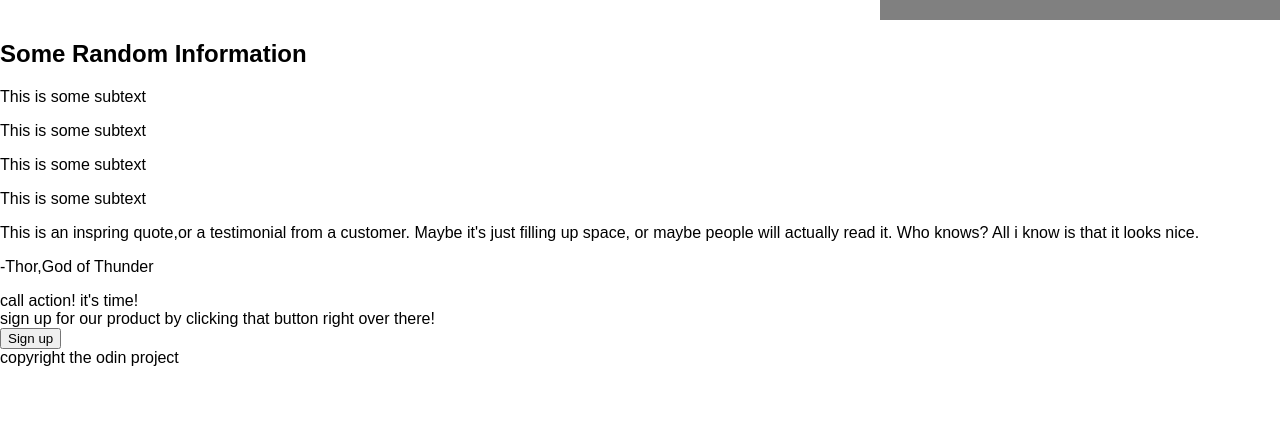
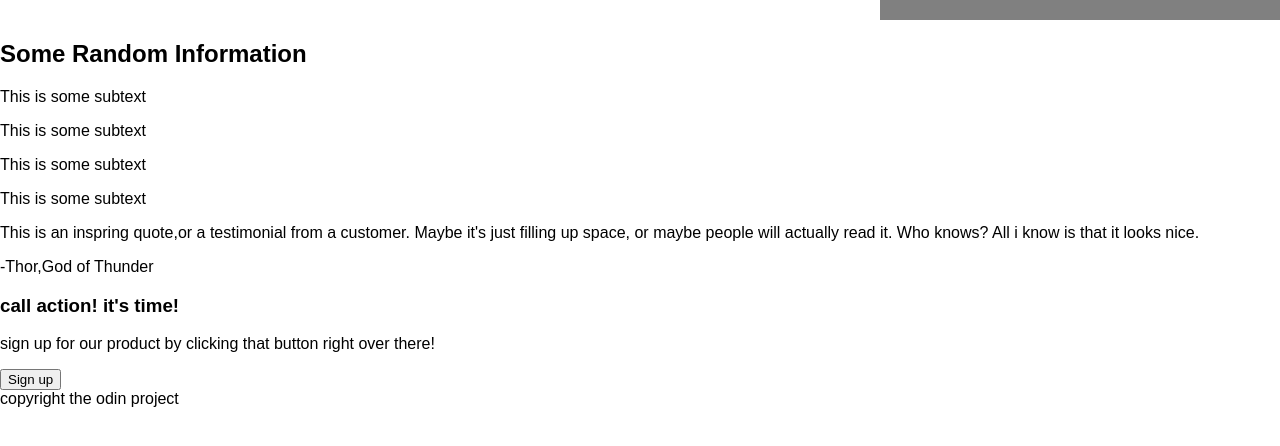
Before and after one commit to dund11/project-Landing-Page, a plain HTML site: page Index.html in a window 1280 px wide. Shown: the part 248-694 px from the top of the page. Drawn offline with Linux system fonts and the light colour scheme.

Commit message:
finish call

```diff
--- a/Index.html
+++ b/Index.html
@@ -77,11 +77,18 @@
     </div>
 
     <div class="call">
-        <div class="text-group">
-            <div class="action">call action! it's time!</div>
-            <div class="click">sign up for our product by clicking that button right over there!</div>
+
+        <div class="call-box">
+
+            <div>
+            <h3>call action! it's time!</h3>
+            <p>sign up for our product by clicking that button right over there!</p>
         </div>
+
         <button class="sign-up">Sign up</button>
+
+        </div>
+
     </div>
 
     <div class="footer">
```
